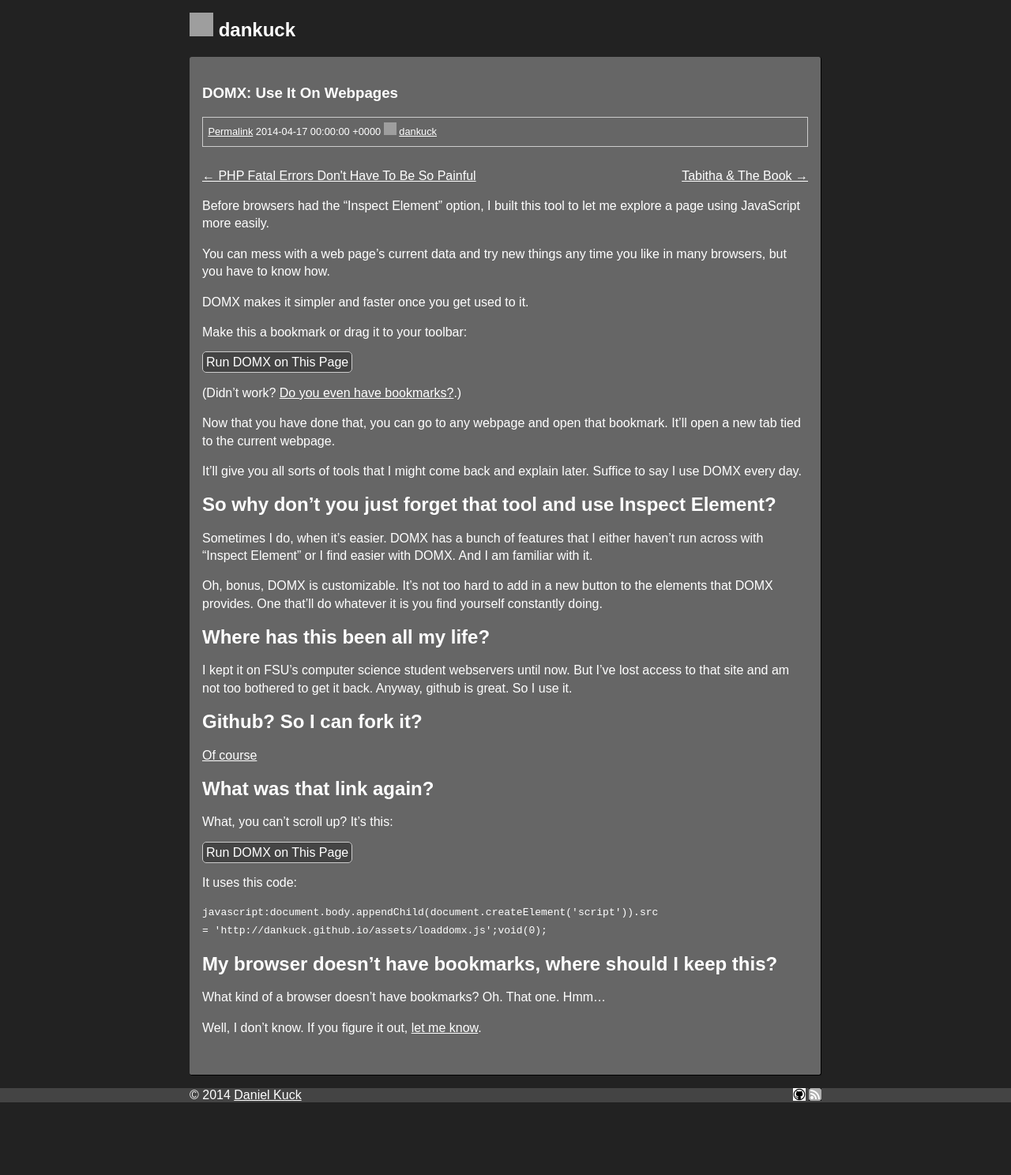
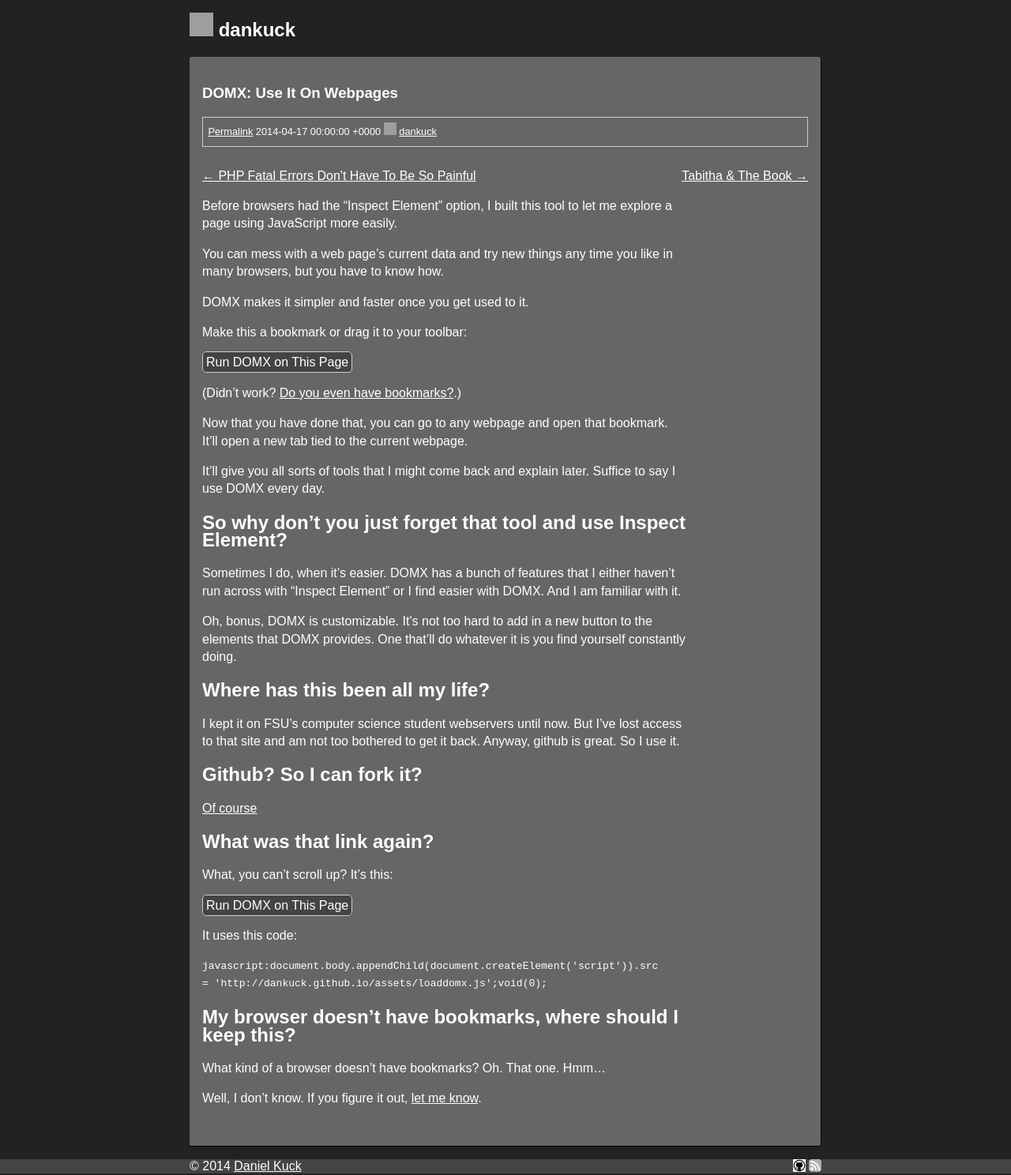
Before and after one commit to dankuck/dankuck.github.io, a Jekyll site: the page built from _posts/2014-04-17-domx.md, in a window 1280 px wide. Shown: the whole page at 79% size. Built offline with Jekyll 4.4.1, drawn with Linux system fonts in a browser that asks for light colours; before the commit the page ends 1398 px from its top, so only the background shows below that; grey boxes are pictures that could not be loaded.

Commit message:
Reduce the space of the post, but not the rest of the content, such as nav.

```diff
--- a/_includes/header.html
+++ b/_includes/header.html
@@ -34,6 +34,9 @@
 			border-radius: 3px;
 			line-height: 140%;
 		}
+		.post-content{
+			width: 80%;
+		}
 		.page-width-limiter{
 			max-width: 800px;
 			margin-left: auto;
--- a/_includes/post_footer.html
+++ b/_includes/post_footer.html
@@ -1,3 +1,5 @@
+
+	</div>
 
 	<div style="margin-top: 2em;">
 		{% if page.no_comments %}
--- a/_includes/post_header.html
+++ b/_includes/post_header.html
@@ -64,3 +64,5 @@
 	{% if page.page_img %}
 	<div style="float: left; margin: 1em 2em 2em 0;"><img src="{{ page.page_img }}" /></div>
 	{% endif %}
+
+	<div class="post-content">
```
Lines whose indentation alone changed are shown as unchanged.
